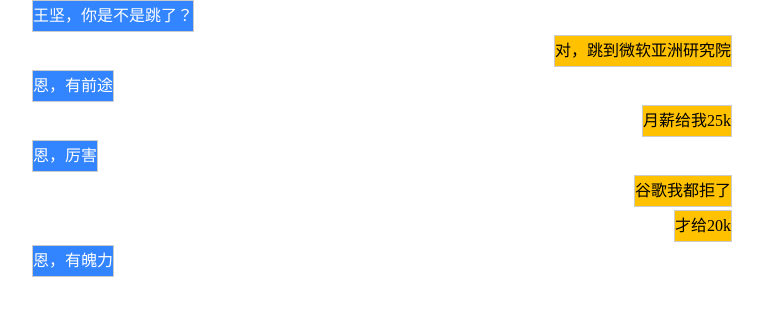
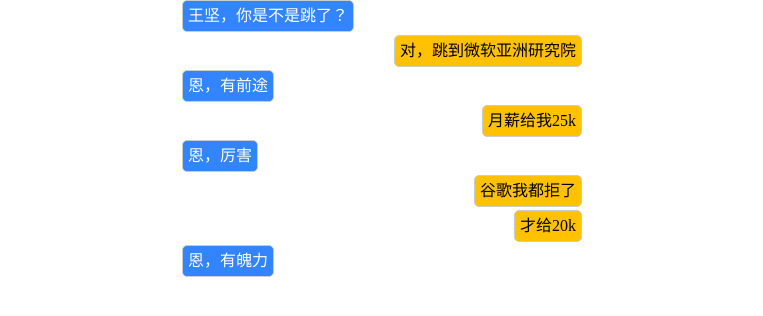
Before and after one commit to xinjian0728/yexj.github.com, a plain HTML site: page test.html in a window 1280 px wide. Shown: the whole page, without its empty margins (258-1021 px from the left). Drawn offline with Linux system fonts and the light colour scheme.

Commit message:
Update test.html

```diff
--- a/test.html
+++ b/test.html
@@ -5,13 +5,13 @@
 <style>
   *{margin:0;padding:0;}
   .left{width:auto;height:30px;border-radius:4px;text-align:left;line-height:30px;margin-bottom:5px;}
-  .left-msg{background-color:#3385ff;color:#fff;border:1px solid #ccc;display:inline-block;}
-  .right-msg{background-color:#FFC100;border:1px solid #ccc;display:inline-block;}
+  .left-msg{background-color:#3385ff;color:#fff;border:1px solid #ccc;display:inline-block;border-radius:5px;padding:0 5px;}
   .right{width:auto;height:30px;border-radius:4px;text-align:right;line-height:30px;margin-bottom:5px;}
+  .right-msg{background-color:#FFC100;border:1px solid #ccc;display:inline-block;border-radius:5px;padding:0 5px;}
 </style>
 </head>
 
-<body style="width:700px;margin:0 auto;">
+<body style="width:400px;margin:0 auto;">
 <div class="left"><span class="left-msg">王坚，你是不是跳了？</span></div>
 <div class="right"><span class="right-msg">对，跳到微软亚洲研究院</span></div>
 <div class="left"><span class="left-msg">恩，有前途</span></div>
```
